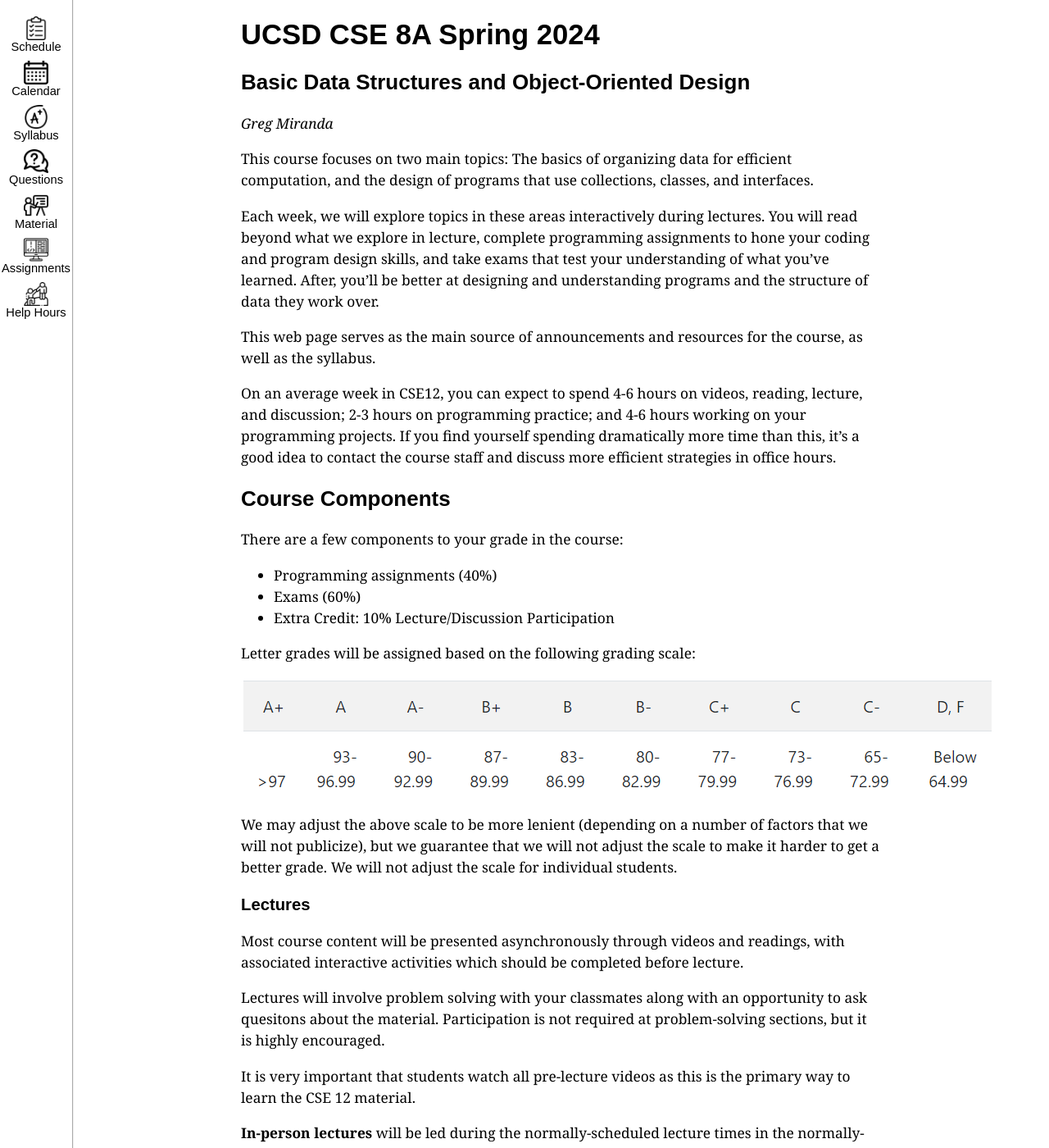
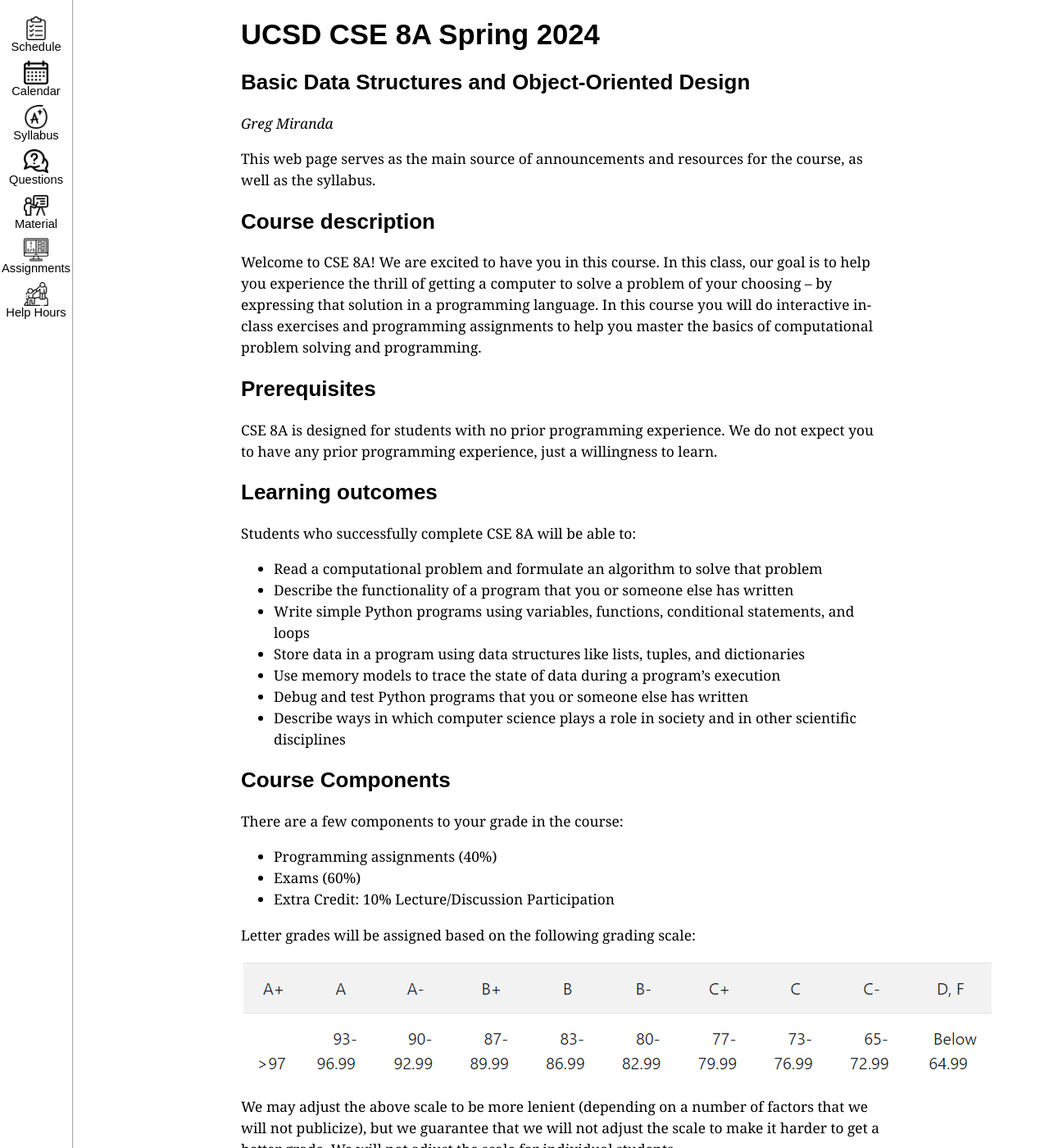
Before and after one commit to ucsd-cse8a-sp24/ucsd-cse8a-sp24.github.io, a Jekyll site: the page built from syllabus.md, in a window 1280 px wide and 1400 px high. Shown: the whole window at 82% size. Built offline with Jekyll 4.4.1, drawn with Linux system fonts in a browser that asks for light colours.

Commit message:
Update syllabus.md

```diff
--- a/syllabus.md
+++ b/syllabus.md
@@ -9,25 +9,31 @@
 
 _Greg Miranda_
 
-This course focuses on two main topics: The basics of organizing data for
-efficient computation, and the design of programs that use collections,
-classes, and interfaces.
-
-Each week, we will explore topics in these areas interactively during lectures.
-You will read beyond what we explore in lecture, complete programming
-assignments to hone your coding and program design skills, and take exams that
-test your understanding of what you've learned. After, you'll be better at
-designing and understanding programs and the structure of data they work
-over.
-
 This web page serves as the main source of announcements and resources for the
 course, as well as the syllabus.
 
-On an average week in CSE12, you can expect to spend 4-6 hours on videos,
-reading, lecture, and discussion; 2-3 hours on programming practice; and 4-6
-hours working on your programming projects. If you find yourself spending
-dramatically more time than this, it's a good idea to contact the course staff
-and discuss more efficient strategies in office hours.
+## Course description
+
+Welcome to CSE 8A! We are excited to have you in this course. In this class, our goal is to help you experience the thrill of getting a computer to solve a problem of your choosing – by expressing that solution in a programming language. In this course you will do interactive in-class exercises and programming assignments to help you master the basics of computational problem solving and programming.
+
+## Prerequisites
+
+CSE 8A is designed for students with no prior programming experience.   We do not expect you to have any prior programming experience, just a willingness to learn.
+
+## Learning outcomes
+
+Students who successfully complete CSE 8A will be able to:
+- Read a computational problem and formulate an algorithm to solve that problem
+- Describe the functionality of a program that you or someone else has written
+- Write simple Python programs using variables, functions, conditional statements, and loops
+- Store data in a  program using data structures like lists, tuples, and dictionaries
+- Use memory models to trace the state of data during a program’s execution
+- Debug and test Python programs that you or someone else has written
+- Describe ways in which computer science plays a role in society and in other scientific disciplines
+
+
+
+
 
 ## Course Components
 
```
